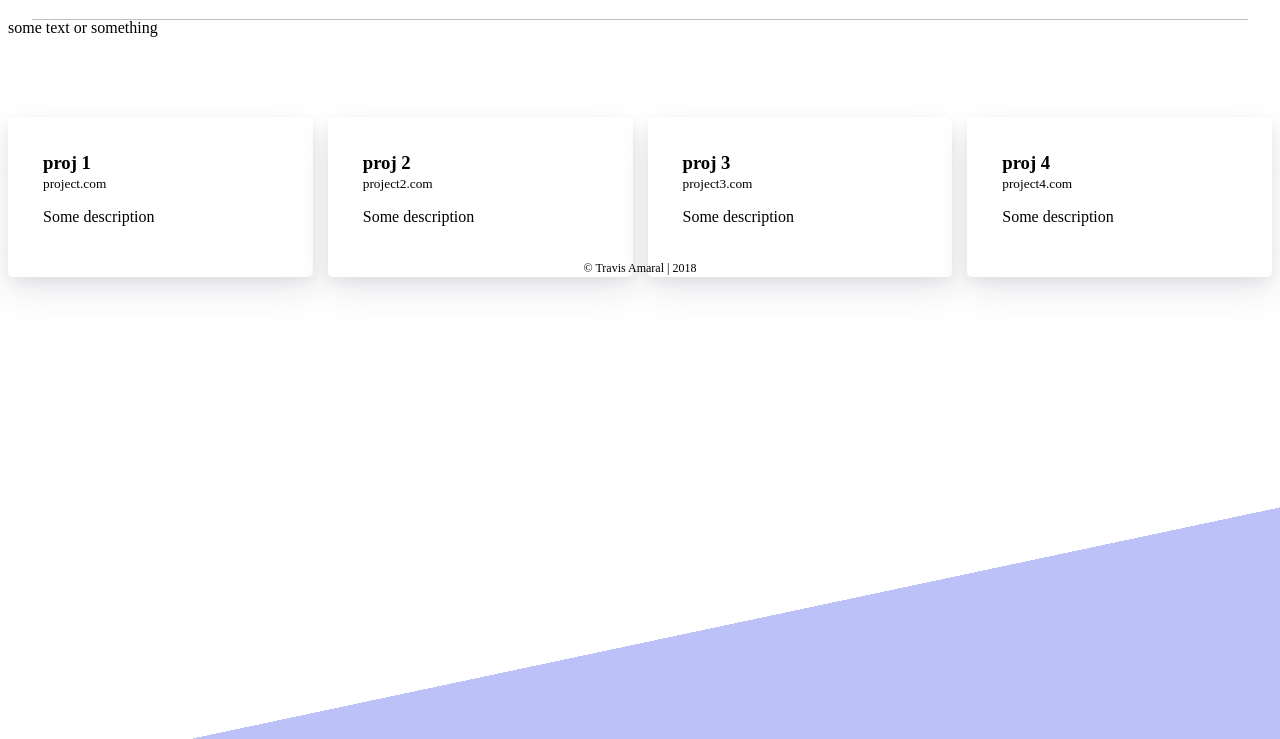
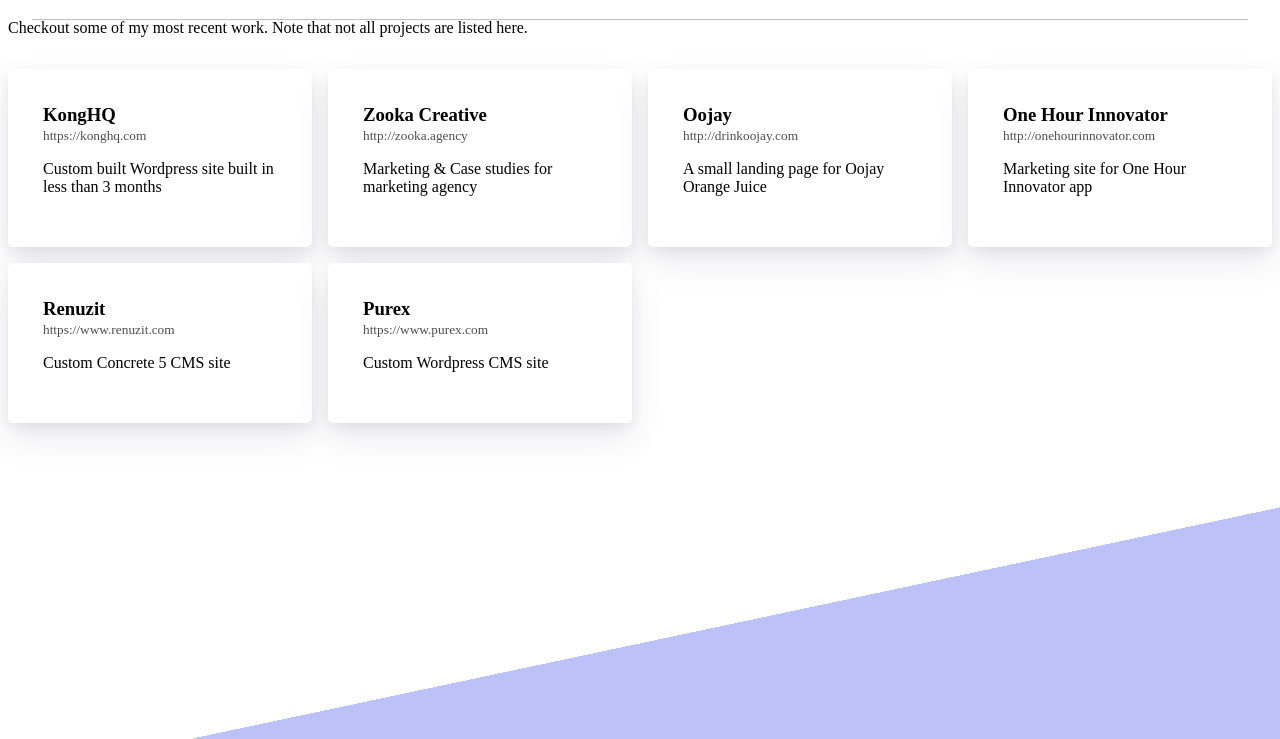
Before and after one commit to travispamaral/travisamaral.com, a Gatsby site: page /work in a window 1280 px wide. Shown: the part 61-800 px from the top of the page. Built offline with nearby package versions, Linux system fonts and the light colour scheme; Gatsby itself is replaced by a stand-in of ours.

Commit message:
feat(work) Small edits to card and add projects in

```diff
--- a/gatsby-config.js
+++ b/gatsby-config.js
@@ -33,24 +33,34 @@ module.exports = {
     },
     projects: [
       {
-        title: 'proj 1',
-        url: 'project.com',
-        description: 'Some description'
+        title: 'KongHQ',
+        url: 'https://konghq.com',
+        description: 'Custom built Wordpress site built in less than 3 months'
       },
       {
-        title: 'proj 2',
-        url: 'project2.com',
-        description: 'Some description'
+        title: 'Zooka Creative',
+        url: 'http://zooka.agency',
+        description: 'Marketing & Case studies for marketing agency'
       },
       {
-        title: 'proj 3',
-        url: 'project3.com',
-        description: 'Some description'
+        title: 'Oojay',
+        url: 'http://drinkoojay.com',
+        description: 'A small landing page for Oojay Orange Juice'
       },
       {
-        title: 'proj 4',
-        url: 'project4.com',
-        description: 'Some description'
+        title: 'One Hour Innovator',
+        url: 'http://onehourinnovator.com',
+        description: 'Marketing site for One Hour Innovator app'
+      },
+      {
+        title: 'Renuzit',
+        url: 'https://www.renuzit.com',
+        description: 'Custom Concrete 5 CMS site'
+      },
+      {
+        title: 'Purex',
+        url: 'https://www.purex.com',
+        description: 'Custom Wordpress CMS site'
       },
     ]
   },
--- a/src/components/ProjectCard/ProjectCard.scss
+++ b/src/components/ProjectCard/ProjectCard.scss
@@ -5,13 +5,11 @@
 	padding: 2rem;
 	background-color: #fff;
 	box-shadow: 0 15px 35px rgba(50,50,93,.1), 0 5px 15px rgba(0,0,0,.07);
-  transition: all .25s ease-in-out;
 	&:hover {
     border-color: #5863EB;
 		* {
       color: #5863EB;
     }
-
 	}
 	.card-link {
 		position: absolute;
@@ -27,4 +25,7 @@
 	.card-title {
 		margin: 0;
 	}
+	small {
+		color: rgba(0,0,0,.7);
+	}
 }
--- a/src/pages/work.js
+++ b/src/pages/work.js
@@ -3,7 +3,6 @@ import React, { Component } from 'react'
 import ProjectCard from '../components/ProjectCard/ProjectCard'
 import Header from '../components/Header/Header'
 import RightSlice from '../components/Slice/RightSlice'
-import Footer from '../components/Footer/Footer'
 
 export default ({ data }) => {
 
@@ -14,14 +13,14 @@ export default ({ data }) => {
       <Header />
 
       <h1>Projects</h1>
-      <p>some text or something</p>
+      <p>Checkout some of my most recent work. Note that not all projects are listed here.</p>
       <div
         className="projects-wrapper"
         style={{
           display: 'grid',
           gridTemplateColumns: 'repeat( auto-fit, minmax( 300px, auto ) )',
-          gridGap: '15px',
-          marginTop: '5rem'
+          gridGap: '16px',
+          marginTop: '2rem'
         }}
       >
         {projects.map((project, i) =>
@@ -34,7 +33,6 @@ export default ({ data }) => {
           />
         )}
       </div>
-      <Footer />
       <RightSlice />
     </div>
   )
```
